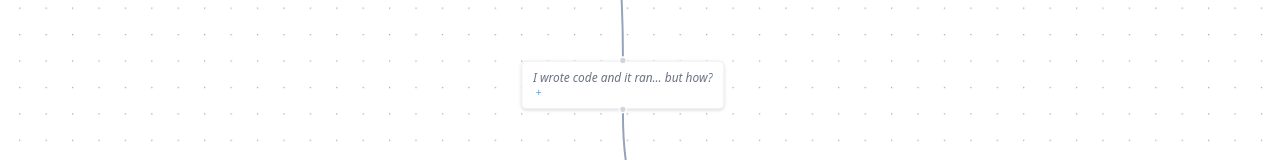
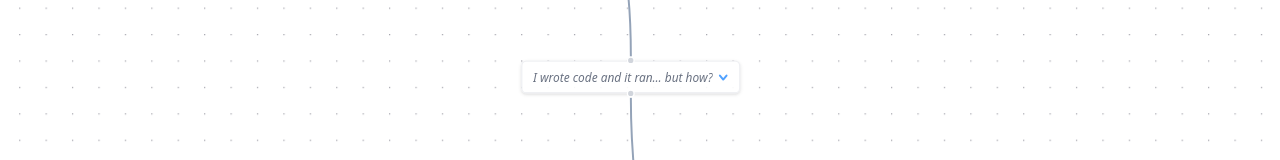
Before and after one commit to MansoorMajeed/infra-roadmap, a Next.js app: page /zone/foundations in a window 1280 px wide. Shown: the part 331-491 px from the top of the page. Built offline with nearby package versions, Linux system fonts and the light colour scheme.

Commit message:
improve the question node expanding thingy

```diff
--- a/src/components/QuestionNode.tsx
+++ b/src/components/QuestionNode.tsx
@@ -32,7 +32,7 @@ function QuestionNode({ data }: NodeProps) {
   }, [open]);
 
   return (
-    <div ref={ref}>
+    <div ref={ref} style={{ zIndex: open ? 1000 : "auto" }}>
       <Handle type="target" position={Position.Top} className="!bg-gray-300 !w-1.5 !h-1.5" />
       <div
         onClick={handleClick}
@@ -49,10 +49,22 @@ function QuestionNode({ data }: NodeProps) {
           ${open ? "border-blue-400 dark:border-blue-500 bg-blue-50 dark:bg-blue-950/60 shadow-md text-gray-700 dark:text-gray-300" : ""}
         `}
       >
-        <span className="line-clamp-2">{nodeData.question}</span>
-        <span className="ml-0.5 text-blue-400 dark:text-blue-500 not-italic text-[8px]">
-          {open ? "−" : "+"}
-        </span>
+        <div className="flex items-start justify-between gap-1">
+          <span className="line-clamp-2">{nodeData.question}</span>
+          <svg
+            width="8"
+            height="8"
+            viewBox="0 0 8 8"
+            fill="none"
+            stroke="currentColor"
+            strokeWidth="1.5"
+            strokeLinecap="round"
+            strokeLinejoin="round"
+            className={`shrink-0 mt-0.5 text-blue-400 dark:text-blue-500 transition-transform duration-200 ${open ? "rotate-180" : ""}`}
+          >
+            <path d="M1.5 2.5 L4 5.5 L6.5 2.5" />
+          </svg>
+        </div>
       </div>
 
       {open && (
```
